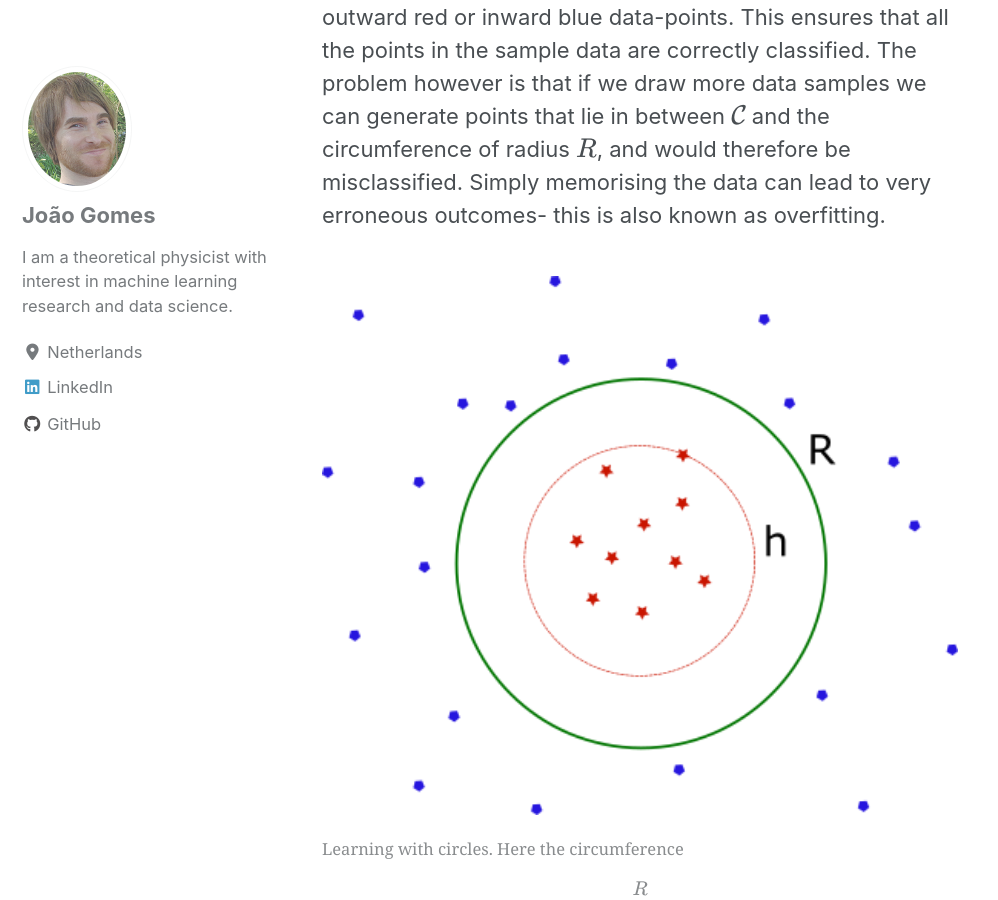
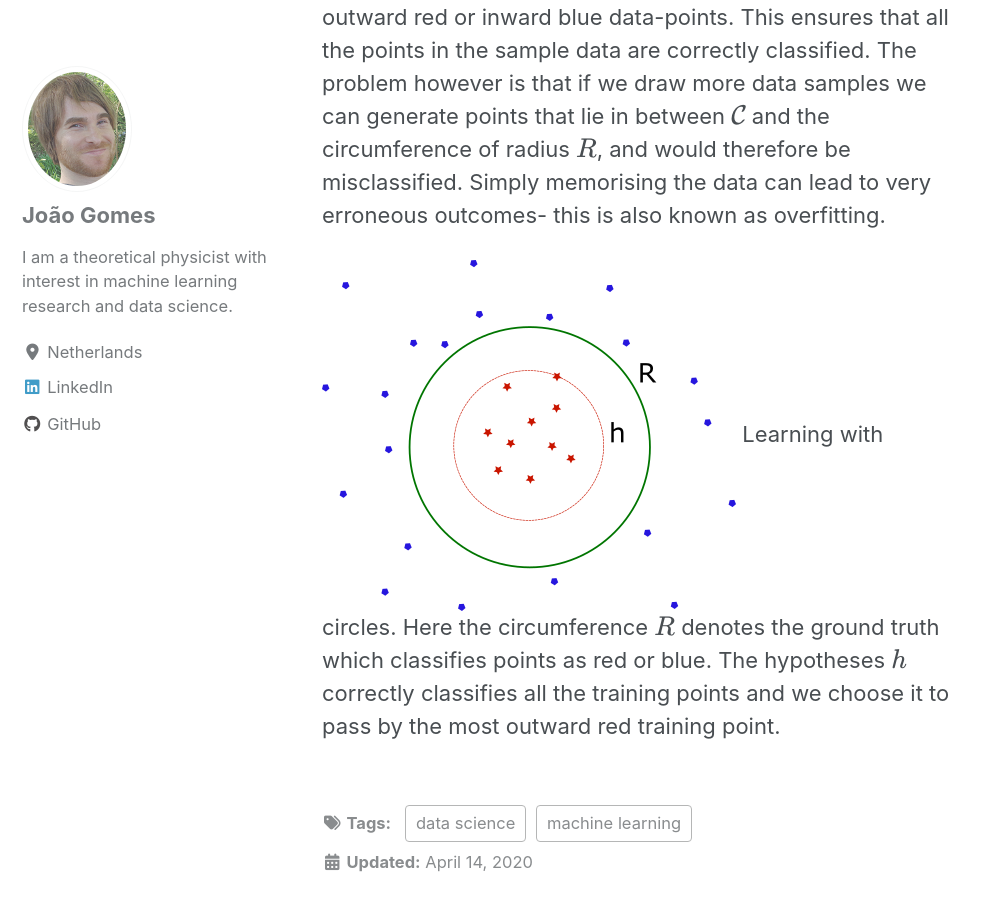
Before and after one commit to joaomvg/ml-pelican-website, a Jekyll site: the page built from _posts/2020-4-14-PAC_learning.md, in a window 1280 px wide and 900 px high, scrolled down 1649 px. Shown: the whole window, without its empty margins (0-998 px from the left). Built offline with Jekyll 4.4.1, drawn with Linux system fonts in a browser that asks for light colours; cached includes are drawn as plain includes; nearby versions of some CDN libraries; formulas are drawn with MathJax 3.

Commit message:
new image.html

```diff
--- a/_includes/image.html
+++ b/_includes/image.html
@@ -1,4 +1,2 @@
-<figure class="image">
-  <img src="{{ include.url }}" alt="{{ include.description }}">
-  <figcaption>{{ include.description }}</figcaption>
-</figure>
+<img src="{{ include.url }}" alt="{{ include.description }}">
+<span class="caption">{{ include.description }}</span>
```
